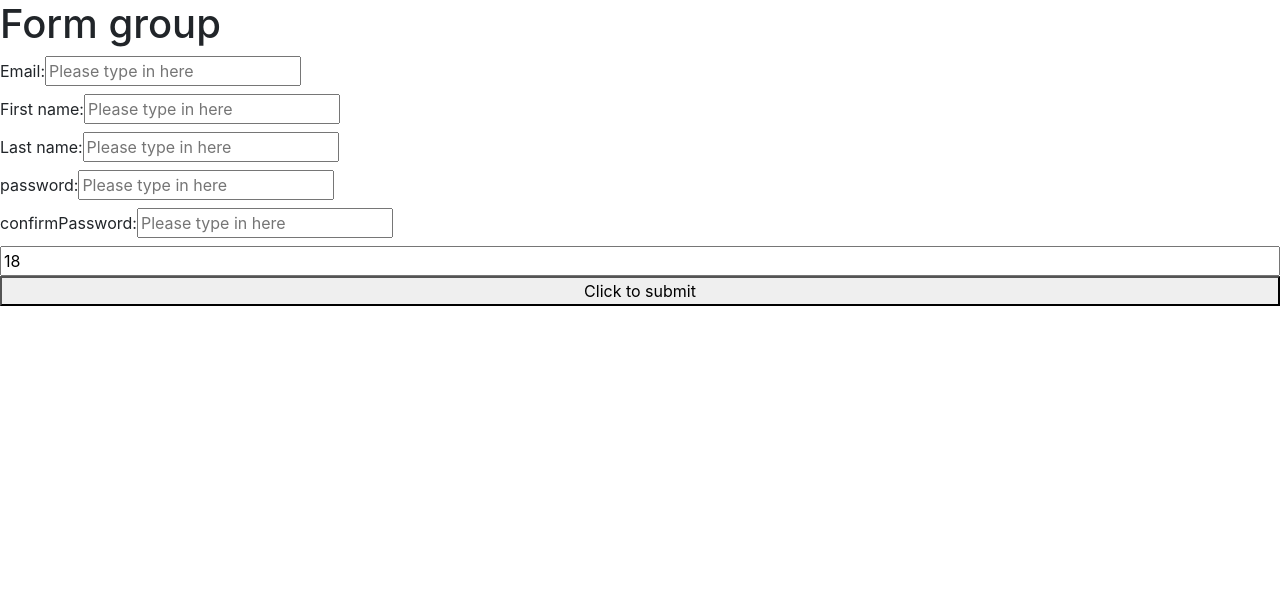
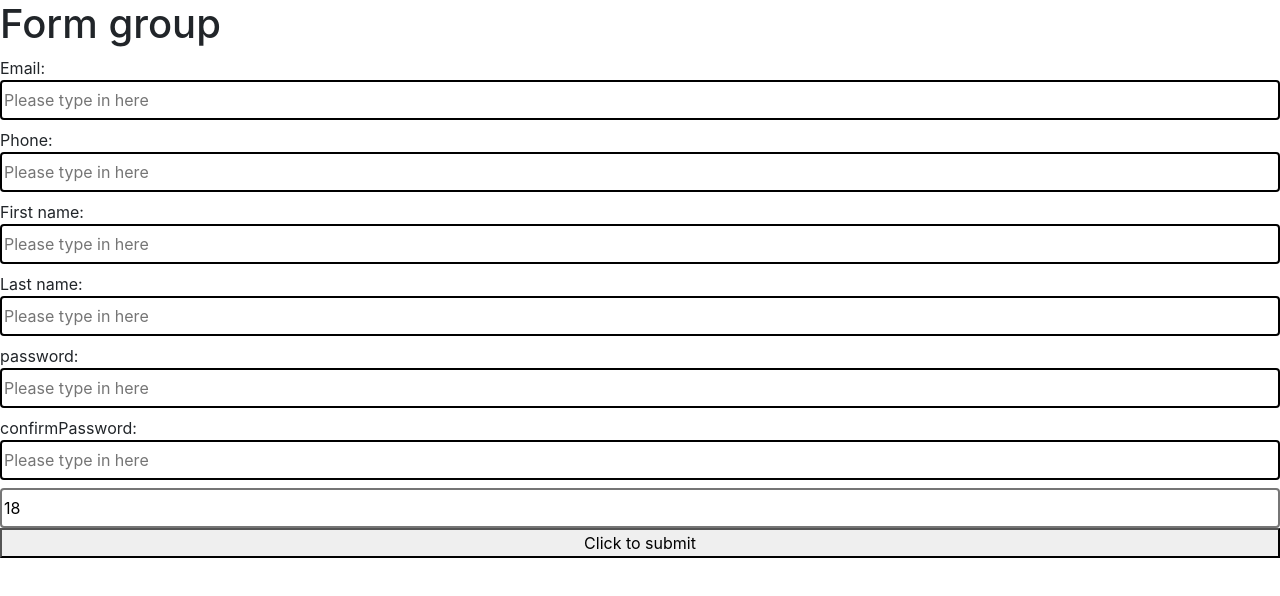
Before and after one commit to trinhphuongdesigner/batch-32-reactjs, a React (Create React App) app: page / in a window 1280 px wide. Shown: the top 596 px of the page. Built offline with nearby package versions, Linux system fonts and the light colour scheme.

Commit message:
validation

```diff
--- /dev/null
+++ b/src/components/form/form.css
@@ -0,0 +1,18 @@
+.invalid {
+  border-color: red;
+}
+
+.valid {
+  border-color: black;
+}
+
+input {
+  border-radius: 4px;
+  width: 100%;
+  height: 40px;
+  border-style: solid;
+}
+
+input:focus-visible, :focus {
+  border-color: transparent;
+}
--- a/src/components/form/index.jsx
+++ b/src/components/form/index.jsx
@@ -3,6 +3,8 @@ import * as Yup from 'yup';
 import { useFormik } from 'formik';
 
 import InputGroup from 'components/form/inputGroup';
+
+import './form.css';
 
 const Form = () => {
   const validation = useFormik({
@@ -12,6 +14,7 @@ const Form = () => {
       firstName: '',
       lastName: '',
       confirmPassword: '',
+      phoneNumber: '',
       age: 18,
     },
 
@@ -21,7 +24,16 @@ const Form = () => {
       //   .max(12, 'Maximum 12 characters')
       //   .required('Eh điền đi mày'),
 
-      email: Yup.string().email('Invalid email format').required('Required!'),
+      email: Yup.string().email('Email không hợp lệ').required('Vui lòng điền email'),
+
+      phoneNumber: Yup
+        .string()
+        .matches(/(84|0[3|5|7|8|9])+([0-9]{8})\b/g, 'Số điện thoại sai rồi')
+        // .test("phoneErr", "Số điện thoại sai rồi", (value) => {
+        //   const regex = new RegExp(/(84|0[3|5|7|8|9])+([0-9]{8})\b/g);
+        //   return regex.test(value);
+        // })
+        .required('Required!'),
 
       age: Yup.number().min(0).required('điền tuổi!'),
 
@@ -66,6 +78,17 @@ const Form = () => {
           label="Email"
           name="email"
           validation={validation}
+          // classes="invalid"
+          // classes={isValidEmail() ? "valid" : "invalid"}
+        />
+
+        {/* {isValidEmail && <p className="text-danger">{validation.errors.email}</p>} */}
+
+        <InputGroup
+          label="Phone"
+          name="phoneNumber"
+          validation={validation}
+          classes="valid"
         />
 
         <InputGroup
--- a/src/components/form/inputGroup.jsx
+++ b/src/components/form/inputGroup.jsx
@@ -6,7 +6,16 @@ function InputGroup({
   name,
   placeholder = 'Please type in here',
   validation,
+  // classes
 }) {
+  const isValid = () => {
+    if (validation.errors[name] && validation.touched[name]) {
+      return false;
+    }
+
+    return true;
+  };
+
   return (
     <label>
       {label}:
@@ -17,8 +26,10 @@ function InputGroup({
         value={validation.values[name]} // validation.values.email
         onChange={validation.handleChange}
         onBlur={validation.handleBlur}
+        className={isValid() ? 'valid' : 'invalid'}
         // validation={(e) => validation(e.target.value, name)}
       />
+      {!isValid() && <p className="text-danger">{validation.errors[name]}</p>}
     </label>
   );
 }
```
